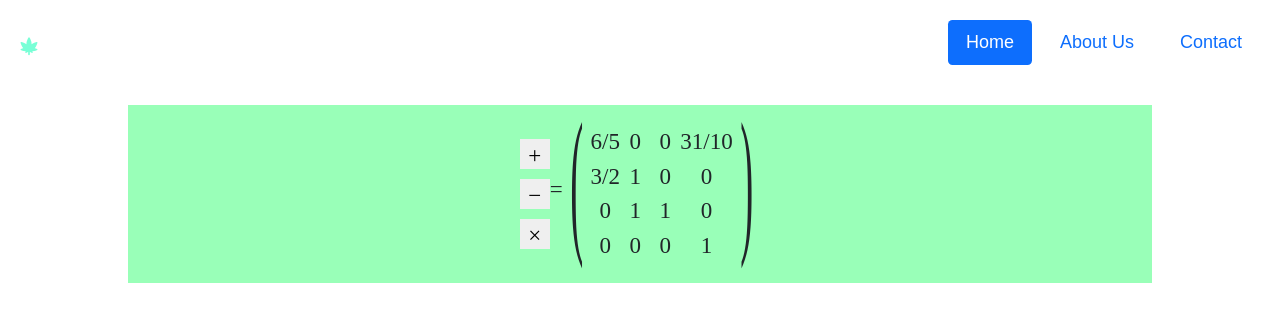
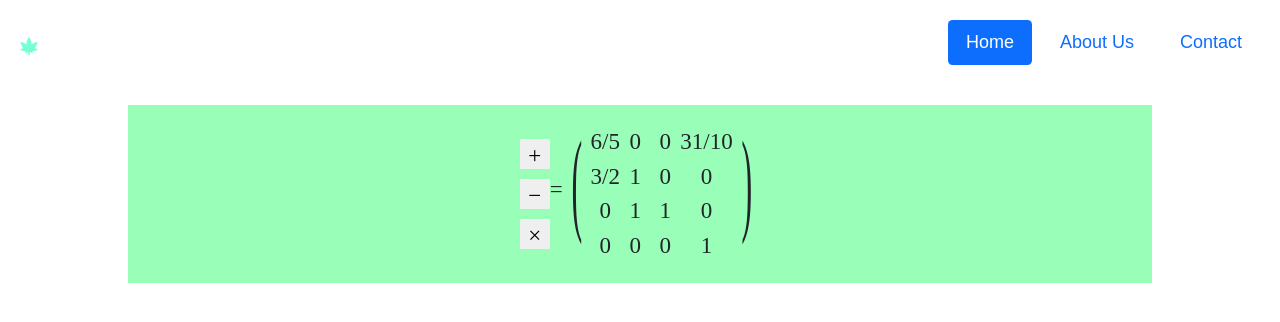
Before and after one commit to FacundoFuentes/facupero, a React (Create React App) app: page /matrix-calculator in a window 1280 px wide. Shown: the top 322 px of the page. Built offline with nearby package versions, Linux system fonts and the light colour scheme; a web font is replaced by a local one.

Commit message:
moved parenthesis to indep component

```diff
--- a/src/components/MatrixCalculator/MatrixDisplay/MatrixDisplay.jsx
+++ b/src/components/MatrixCalculator/MatrixDisplay/MatrixDisplay.jsx
@@ -1,5 +1,6 @@
 import React from 'react';
 import 'katex/dist/katex.css';
+import MatrixParenthesis from '../MatrixParenthesis';
 import style from './MatrixDisplay.module.css';
 
 export default function MatrixDisplay({ matrix }) {
@@ -25,11 +26,11 @@ export default function MatrixDisplay({ matrix }) {
 
 	return (
 		<div className={style.display}>
-			<h1 style={parenthesisStyle}>(</h1>
+			<MatrixParenthesis>
 			<table>
 				<tbody>{table}</tbody>
 			</table>
-			<h1 style={parenthesisStyle}>)</h1>
+			</MatrixParenthesis>
 		</div>
 	);
 }
```
